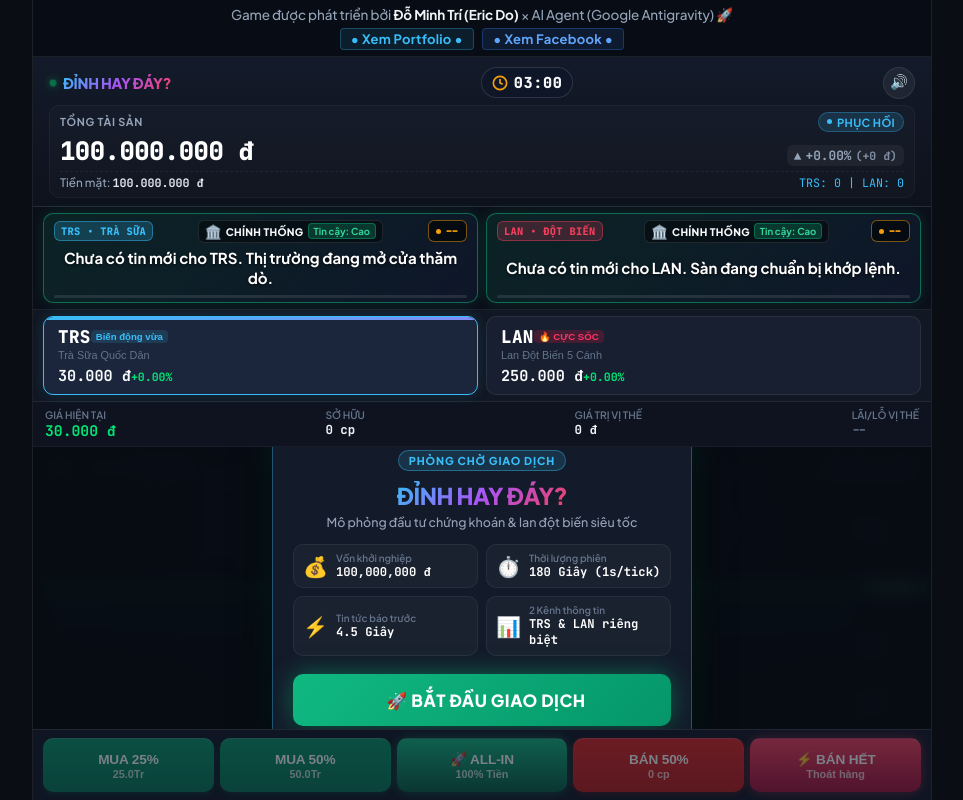
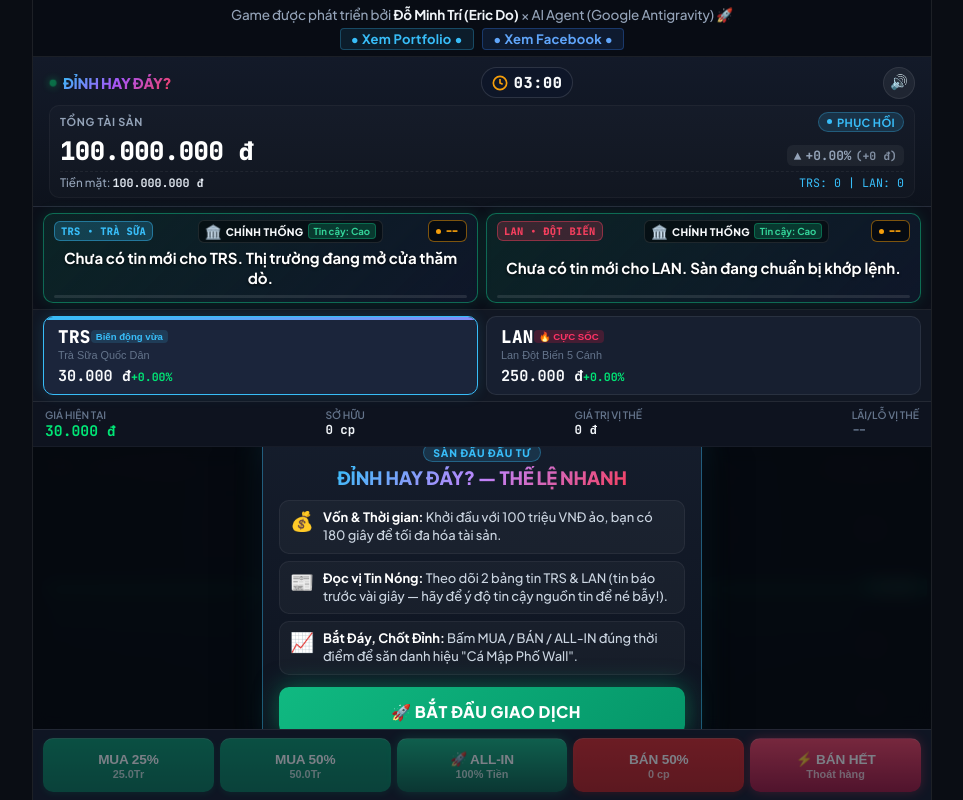
Before and after one commit to dominhtri2206-create/game-dinh-hay-day, a plain HTML site: page index.html in a window 1280 px wide. Shown: the whole page, without its empty margins (158-1121 px from the left). Drawn offline with Linux system fonts and the light colour scheme.

Commit message:
feat: Nang cap the le nhanh tren Welcome Overlay

```diff
--- a/index.html
+++ b/index.html
@@ -177,40 +177,31 @@
           <div class="tooltip-price" id="tooltipPrice">0 đ</div>
         </div>
 
-        <!-- MÀN HÌNH CHỜ & NÚT BẮT ĐẦU CHƠI -->
+        <!-- MÀN HÌNH CHỜ & THỂ LỆ NHANH (WELCOME OVERLAY) -->
         <div class="start-overlay" id="startOverlay">
           <div class="start-card">
-            <div class="start-badge-pulse">PHÒNG CHỜ GIAO DỊCH</div>
-            <h2 class="start-title">ĐỈNH HAY ĐÁY?</h2>
-            <p class="start-subtitle">Mô phỏng đầu tư chứng khoán & lan đột biến siêu tốc</p>
+            <div class="start-header">
+              <span class="start-badge-pulse">SÀN ĐẤU ĐẦU TƯ</span>
+              <h2 class="start-title">ĐỈNH HAY ĐÁY? — THỂ LỆ NHANH</h2>
+            </div>
 
-            <div class="start-rules-grid">
-              <div class="rule-item">
-                <span class="r-icon">💰</span>
-                <div class="r-text-group">
-                  <span class="r-lbl">Vốn khởi nghiệp</span>
-                  <strong class="r-val">100,000,000 đ</strong>
+            <div class="start-rules-list">
+              <div class="rule-row">
+                <span class="rule-icon">💰</span>
+                <div class="rule-content">
+                  <strong>Vốn &amp; Thời gian:</strong> Khởi đầu với 100 triệu VNĐ ảo, bạn có 180 giây để tối đa hóa tài sản.
                 </div>
               </div>
-              <div class="rule-item">
-                <span class="r-icon">⏱️</span>
-                <div class="r-text-group">
-                  <span class="r-lbl">Thời lượng phiên</span>
-                  <strong class="r-val">180 Giây (1s/tick)</strong>
+              <div class="rule-row">
+                <span class="rule-icon">📰</span>
+                <div class="rule-content">
+                  <strong>Đọc vị Tin Nóng:</strong> Theo dõi 2 bảng tin TRS &amp; LAN (tin báo trước vài giây — hãy để ý độ tin cậy nguồn tin để né bẫy!).
                 </div>
               </div>
-              <div class="rule-item">
-                <span class="r-icon">⚡</span>
-                <div class="r-text-group">
-                  <span class="r-lbl">Tin tức báo trước</span>
-                  <strong class="r-val">4.5 Giây</strong>
-                </div>
-              </div>
-              <div class="rule-item">
-                <span class="r-icon">📊</span>
-                <div class="r-text-group">
-                  <span class="r-lbl">2 Kênh thông tin</span>
-                  <strong class="r-val">TRS & LAN riêng biệt</strong>
+              <div class="rule-row">
+                <span class="rule-icon">📈</span>
+                <div class="rule-content">
+                  <strong>Bắt Đáy, Chốt Đỉnh:</strong> Bấm MUA / BÁN / ALL-IN đúng thời điểm để săn danh hiệu "Cá Mập Phố Wall".
                 </div>
               </div>
             </div>
--- a/style.css
+++ b/style.css
@@ -1046,108 +1046,105 @@ html, body {
 .start-overlay {
   position: absolute;
   inset: 0;
-  background: rgba(8, 12, 20, 0.92);
+  background: rgba(6, 9, 16, 0.92);
   backdrop-filter: blur(8px);
   -webkit-backdrop-filter: blur(8px);
   display: flex;
   align-items: center;
   justify-content: center;
-  z-index: 30;
-  padding: 16px;
+  z-index: 50;
+  padding: 12px;
   animation: fadeIn 0.3s ease;
 }
 
 .start-card {
   width: 100%;
-  max-width: 420px;
-  background: #131a29;
-  border: 1.5px solid rgba(56, 189, 248, 0.35);
+  max-width: 440px;
+  background: linear-gradient(180deg, #151d2c 0%, #0d131f 100%);
+  border: 1.5px solid rgba(56, 189, 248, 0.4);
   border-radius: var(--radius-lg);
-  box-shadow: 0 20px 40px rgba(0, 0, 0, 0.7), 0 0 30px rgba(16, 185, 129, 0.15);
-  padding: 20px;
-  text-align: center;
+  box-shadow: 0 20px 45px rgba(0, 0, 0, 0.8), 0 0 30px rgba(56, 189, 248, 0.15);
+  padding: 16px 16px 14px;
   display: flex;
   flex-direction: column;
-  align-items: center;
   gap: 10px;
   animation: slideUp 0.35s cubic-bezier(0.16, 1, 0.3, 1);
 }
 
+.start-header {
+  display: flex;
+  flex-direction: column;
+  align-items: center;
+  text-align: center;
+  gap: 4px;
+}
+
 .start-badge-pulse {
-  font-size: 0.68rem;
+  font-size: 0.65rem;
   font-weight: 800;
   letter-spacing: 0.08em;
-  padding: 3px 10px;
+  padding: 2px 9px;
   border-radius: var(--radius-full);
   background: rgba(56, 189, 248, 0.15);
   color: #38bdf8;
-  border: 1px solid rgba(56, 189, 248, 0.4);
+  border: 1px solid rgba(56, 189, 248, 0.35);
+  text-transform: uppercase;
 }
 
 .start-title {
-  font-size: 1.45rem;
+  font-size: 1.15rem;
   font-weight: 800;
-  letter-spacing: -0.02em;
-  background: linear-gradient(135deg, #38bdf8 0%, #a855f7 50%, #f43f5e 100%);
+  letter-spacing: -0.01em;
+  background: linear-gradient(135deg, #38bdf8 0%, #c084fc 50%, #f43f5e 100%);
   -webkit-background-clip: text;
   -webkit-text-fill-color: transparent;
+  text-transform: uppercase;
+  line-height: 1.3;
 }
 
-.start-subtitle {
-  font-size: 0.78rem;
-  color: var(--text-secondary);
-  margin-top: -6px;
+.start-rules-list {
+  display: flex;
+  flex-direction: column;
+  gap: 7px;
 }
 
-.start-rules-grid {
-  display: grid;
-  grid-template-columns: 1fr 1fr;
-  gap: 8px;
-  width: 100%;
-  margin: 4px 0 8px;
-}
-
-.rule-item {
-  background: rgba(255, 255, 255, 0.03);
+.rule-row {
+  display: flex;
+  align-items: flex-start;
+  gap: 9px;
+  background: rgba(255, 255, 255, 0.035);
   border: 1px solid rgba(255, 255, 255, 0.06);
   border-radius: var(--radius-md);
-  padding: 7px 9px;
-  display: flex;
-  align-items: center;
-  gap: 8px;
+  padding: 8px 10px;
   text-align: left;
 }
 
-.rule-item .r-icon {
-  font-size: 1.25rem;
+.rule-icon {
+  font-size: 1.2rem;
+  flex-shrink: 0;
+  line-height: 1.2;
 }
 
-.rule-item .r-text-group {
-  display: flex;
-  flex-direction: column;
+.rule-content {
+  font-size: 0.81rem;
+  color: #cbd5e1;
+  line-height: 1.38;
 }
 
-.rule-item .r-lbl {
-  font-size: 0.62rem;
-  color: var(--text-muted);
-  font-weight: 600;
-}
-
-.rule-item .r-val {
-  font-size: 0.76rem;
+.rule-content strong {
   color: #ffffff;
-  font-family: var(--font-mono);
+  font-weight: 700;
 }
 
 .btn-start-game {
   width: 100%;
-  min-height: 52px;
+  min-height: 48px;
   background: linear-gradient(135deg, #10b981 0%, #059669 100%);
   color: #ffffff;
   border: none;
   border-radius: var(--radius-md);
   font-family: var(--font-sans);
-  font-size: 1.05rem;
+  font-size: 1.0rem;
   font-weight: 800;
   letter-spacing: 0.03em;
   cursor: pointer;
@@ -1159,6 +1156,7 @@ html, body {
   position: relative;
   overflow: hidden;
   transition: all 0.2s cubic-bezier(0.16, 1, 0.3, 1);
+  margin-top: 2px;
 }
 
 .btn-start-game:hover {
@@ -1169,6 +1167,37 @@ html, body {
 
 .btn-start-game:active {
   transform: scale(0.98);
+}
+
+@media (max-width: 440px), (max-height: 680px) {
+  .start-overlay {
+    padding: 8px;
+  }
+  .start-card {
+    padding: 12px 10px 10px;
+    gap: 7px;
+  }
+  .start-title {
+    font-size: 1.0rem;
+  }
+  .start-rules-list {
+    gap: 5px;
+  }
+  .rule-row {
+    padding: 6px 8px;
+    gap: 7px;
+  }
+  .rule-icon {
+    font-size: 1.1rem;
+  }
+  .rule-content {
+    font-size: 0.75rem;
+    line-height: 1.32;
+  }
+  .btn-start-game {
+    min-height: 44px;
+    font-size: 0.92rem;
+  }
 }
 
 /* --------------------------------------------------------------------------
```
